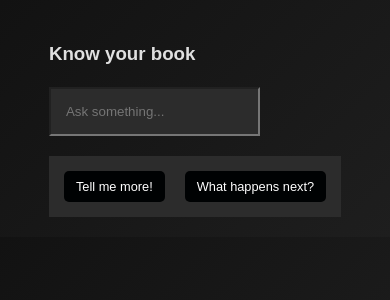
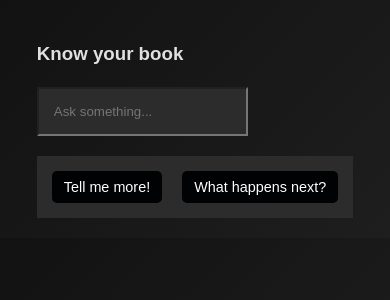
Before and after one commit to Anushk97/Know-Your-Book, a React (Create React App) app in the folder my-app/: page /chatbot in a window 390 px wide. Shown: the top 300 px of the page. Built offline with nearby package versions, Linux system fonts and the light colour scheme.

Commit message:
exp with follow up prompts

```diff
--- a/my-app/src/App.css
+++ b/my-app/src/App.css
@@ -306,8 +306,6 @@ body {
   cursor: pointer;
   font-size: 0.9em;
   transition: background-color 0.3s;
-  flex: 1 1 auto; /* Allow buttons to grow and shrink */
-  max-width: 90%; /* Ensure buttons don't exceed container width */
 }
 
 .follow-up-prompts button:hover {
@@ -409,9 +407,4 @@ body {
     font-size: 1em; /* Adjust button font size */
     padding: 10px; /* Adjust button padding */
   }
-
-  .follow-up-prompts button {
-    font-size: 0.8em; /* Adjust font size for smaller screens */
-    padding: 4px 8px; /* Adjust padding for smaller screens */
-  }
 }
```
